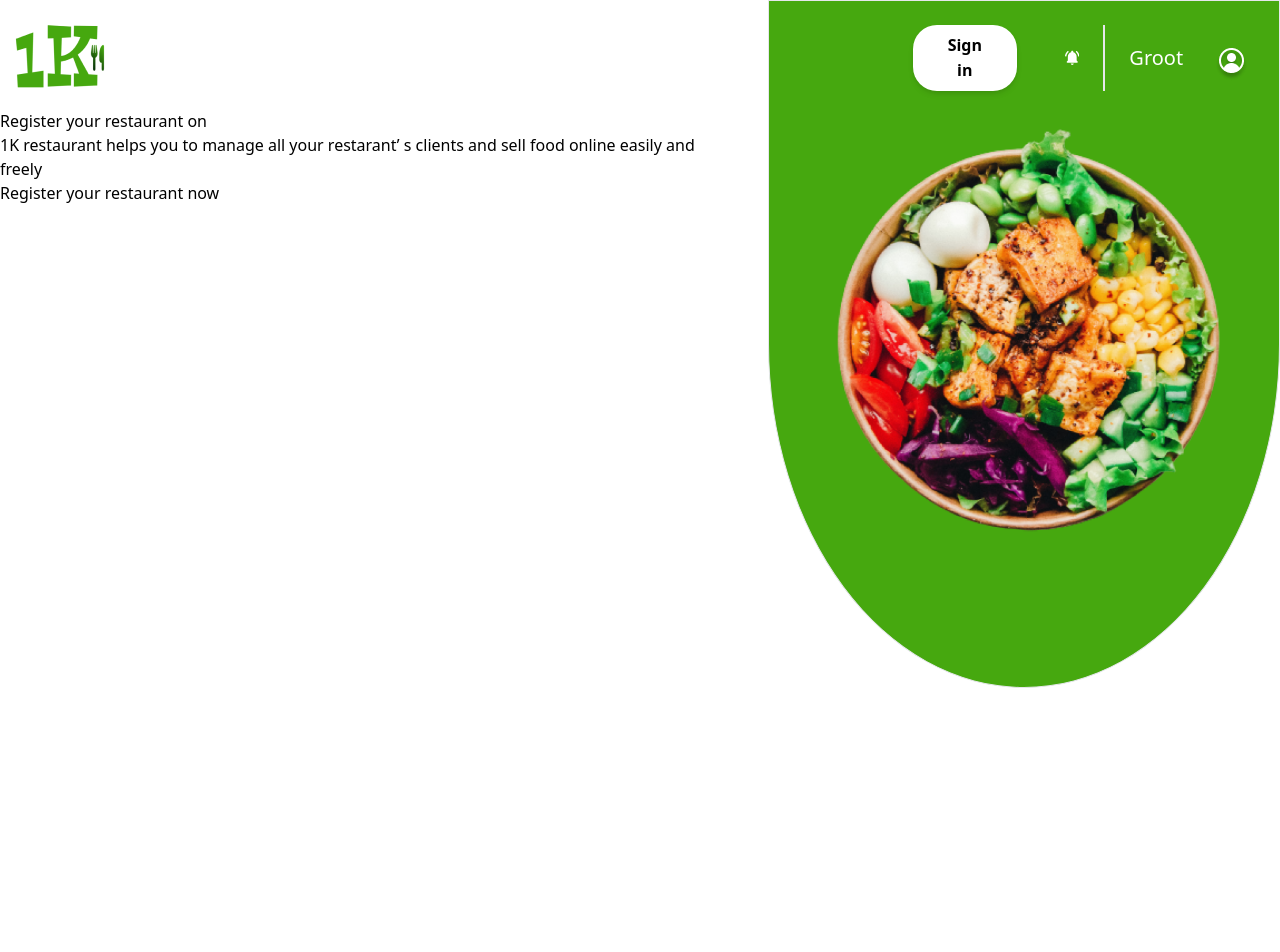
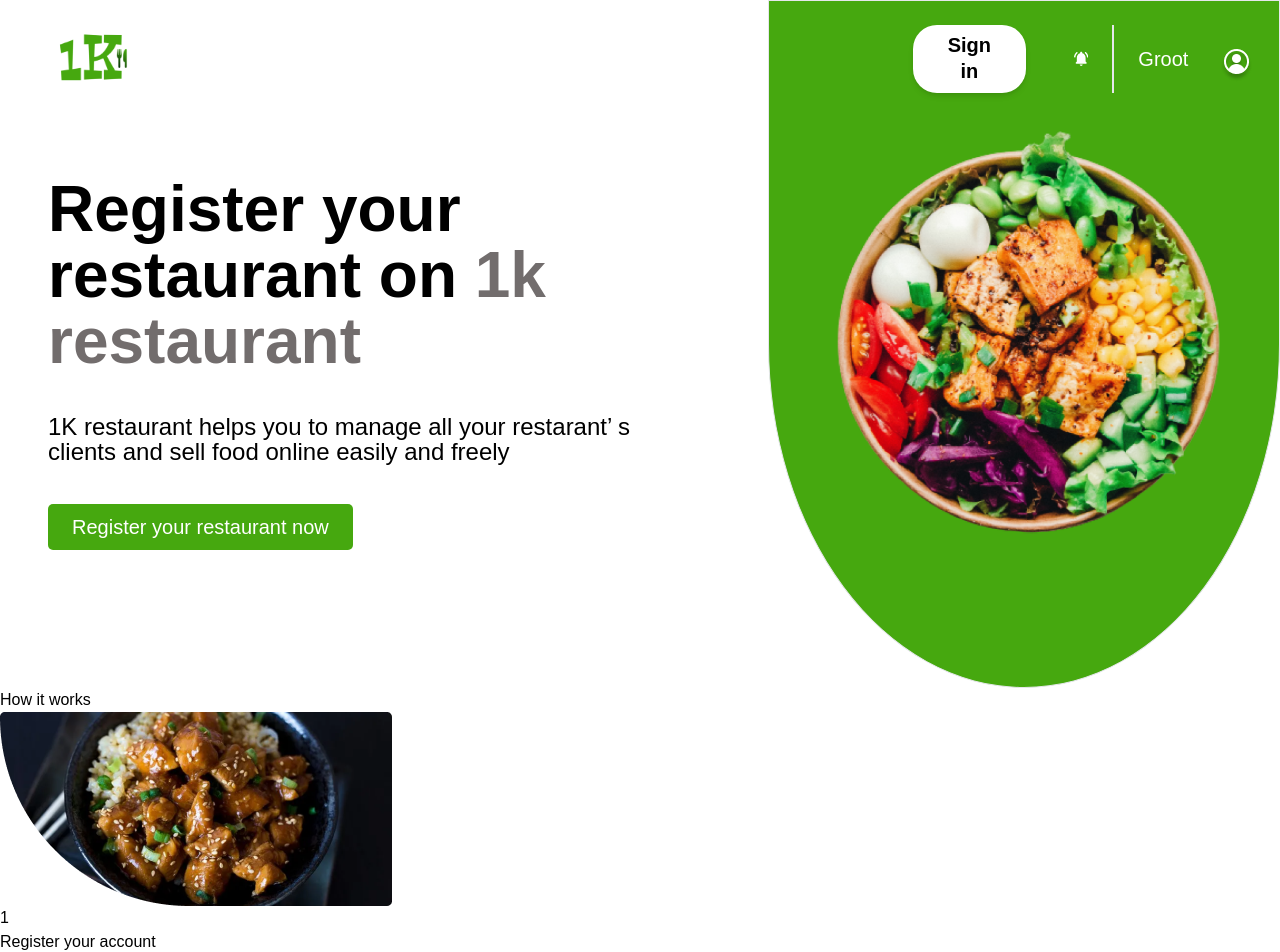
Before and after one commit to back-ticks/1k-restaurant, a React (Create React App) app in the folder 1k-restaurant/: page / in a window 1280 px wide. Shown: the top 952 px of the page. Before the commit the page ends 800 px from the top, so only its background shows below. Built offline with nearby package versions, Linux system fonts and the light colour scheme.

Commit message:
added hero section

```diff
--- a/1k-restaurant/src/index.css
+++ b/1k-restaurant/src/index.css
@@ -1,3 +1,8 @@
 @tailwind base;
 @tailwind components;
 @tailwind utilities;
+
+@import url('https://fonts.googleapis.com/css2?family=Nunito:wght@400;500;600;700&display=swap');
+*{
+  font-family: 'Nunito', sans-serif;
+}
--- a/1k-restaurant/src/pages/Home/Hero.jsx
+++ b/1k-restaurant/src/pages/Home/Hero.jsx
@@ -3,15 +3,15 @@ const Hero = () => {
 
     return (
         <div className='w-full h-full'>
-            <div>
-                <img src={logo} alt="logo" />
+            <div className='mb-20'>
+                <img src={logo} alt="logo" className=" w-[90px]  h-[80px]"/>
             </div>
-            <div>
-                <h1>Register your restaurant on</h1>
-                <p>1K restaurant helps you to manage all your restarant’ s clients and
+            <div className='w-full'>
+                <h1 className='font-extrabold text-[64px] leading-[66px] pb-10'>Register your restaurant on <span className="text-[#726D6D]">1k restaurant</span></h1>
+                <p className="leading-[25px] text-[24px] pb-10">1K restaurant helps you to manage all your restarant’ s clients and
                     sell food online easily and freely
                 </p>
-                <button>Register your restaurant now</button>
+                <button className="bg-[#46A80F] text-white px-6 py-2 rounded-[5px] text-[20px]">Register your restaurant now</button>
             </div>
         </div>
     )
--- a/1k-restaurant/src/pages/Home/Home.js
+++ b/1k-restaurant/src/pages/Home/Home.js
@@ -8,7 +8,7 @@ const Home = () => {
         <div className="box-border">
             {/* home div */}
             <div className='flex  h-[86vh] justify-between'>
-                <div className=' h-full w-[55vw]'>
+                <div className=' h-full pt-4 pl-12 w-[55vw]'>
                     <Hero />
                 </div>
                 <div className="border h-full w-[40vw] bg-[#46A80F] rounded-b-[50%]">
@@ -18,7 +18,7 @@ const Home = () => {
             {/* home div */}
 
             {/* how it works */}
-            {/* <div>
+            <div cla>
                 <div>
                     <h1>How it works</h1>
                     <span></span>
@@ -28,7 +28,7 @@ const Home = () => {
                     <Card step={2} text='Create your restaurant profile' />
                     <Card step={3} text='Start receiving orders' />
                 </div>
-            </div> */}
+            </div>
             {/* how it works */}
 
              {   /* footer */}
--- a/1k-restaurant/src/pages/Home/banner.jsx
+++ b/1k-restaurant/src/pages/Home/banner.jsx
@@ -5,7 +5,7 @@ const Banner = () => {
         <div className="w-full h-full flex flex-col">
             <div className=" pl-36 pr-20 flex mt-6">
                 <div className="flex items-center justify-between border-r-2">
-                    <button className="bg-white shadow-md px-8 py-2 rounded-3xl mr-12"><span className=' font-[600] leading-[25px]'>Sign in</span> </button>
+                    <button className="bg-white shadow-md px-8 py-2 rounded-3xl mr-12"><span className=' font-bold leading-[25px] text-[20px]'>Sign in</span> </button>
                     <svg className="mr-6" width="20" height="20" viewBox="0 0 20 20" fill="none" xmlns="http://www.w3.org/2000/svg">
                         <path d="M15.8711 13.5V8.5C15.8711 5.43 14.2311 2.86 11.3711 2.18V1.5C11.3711 0.67 10.6911 0 9.86107 0C9.03107 0 8.37107 0.67 8.37107 1.5V2.18C5.50107 2.86 3.87107 5.42 3.87107 8.5V13.5L2.57107 14.79C1.94107 15.42 2.38107 16.5 3.27107 16.5H16.4411C17.3311 16.5 17.7811 15.42 17.1511 14.79L15.8711 13.5ZM9.86107 19.5C10.9611 19.5 11.8611 18.6 11.8611 17.5H7.86107C7.86107 18.6 8.75107 19.5 9.86107 19.5ZM4.64107 2.23C5.06107 1.85 5.07107 1.2 4.67107 0.8C4.29107 0.42 3.67107 0.41 3.28107 0.78C1.57107 2.34 0.391071 4.46 0.0110709 6.84C-0.0789291 7.45 0.391071 8 1.01107 8C1.49107 8 1.91107 7.65 1.99107 7.17C2.29107 5.23 3.25107 3.5 4.64107 2.23ZM16.4711 0.78C16.0711 0.41 15.4511 0.42 15.0711 0.8C14.6711 1.2 14.6911 1.84 15.1011 2.22C16.4811 3.49 17.4511 5.22 17.7511 7.16C17.8211 7.64 18.2411 7.99 18.7311 7.99C19.3411 7.99 19.8211 7.44 19.7211 6.83C19.3411 4.46 18.1711 2.35 16.4711 0.78Z" fill="white" />
                     </svg>
--- a/1k-restaurant/src/pages/Home/card.jsx
+++ b/1k-restaurant/src/pages/Home/card.jsx
@@ -9,10 +9,10 @@ const Card=(props)=>{
             </div>
             <div>
                 <div>
-                    <span>props.step</span>
+                    <span>{props.step}</span>
                 </div>
                 <div>
-                    <span>props.text</span>
+                    <span>{props.text}</span>
                 </div>
             </div>
         </div>
```
